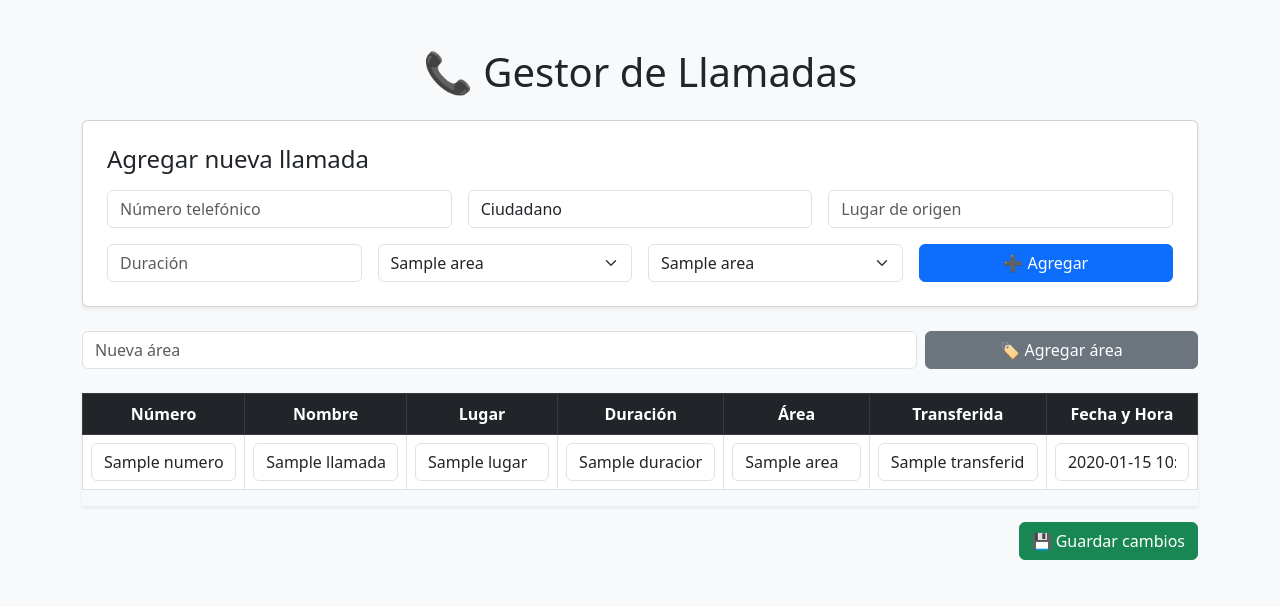
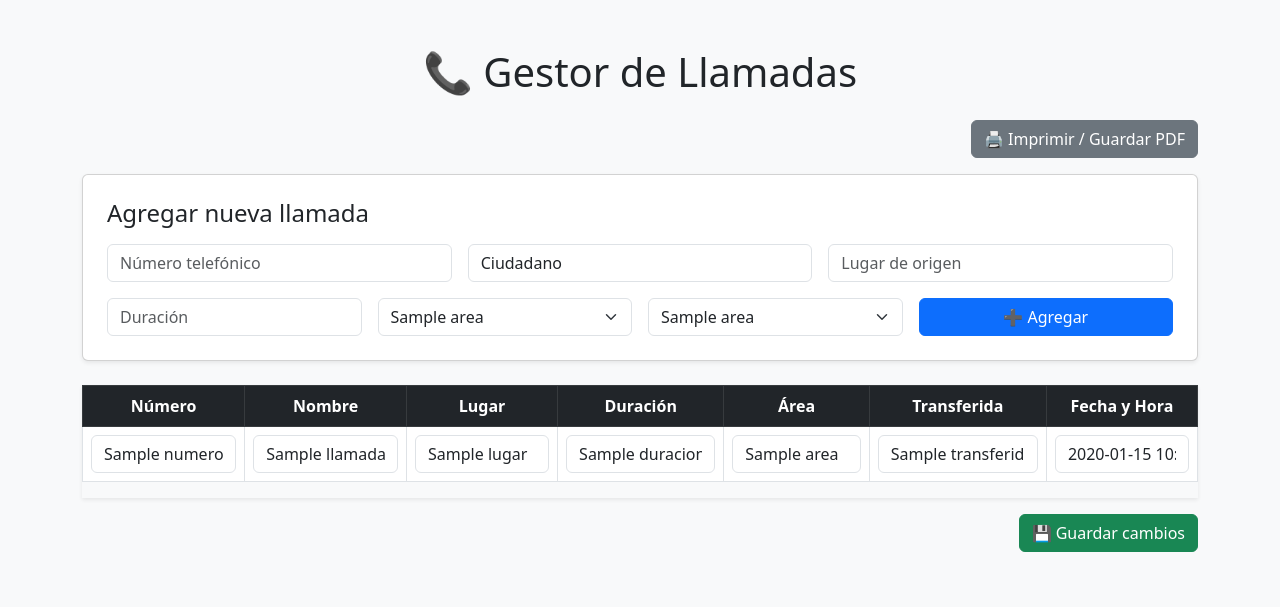
Before and after one commit to GuillenJavier/proyecto-llamadas, a Flask app: template templates/index.html in a window 1280 px wide. Shown: the top 607 px of the page. Run offline with Flask 3, Linux system fonts and the light colour scheme; the template is opened without the code that fills it: most values are stand-ins (such as "Sample title", 1, 10 or a date in 2020).

Commit message:
proyecto llamadas

```diff
--- a/app.py
+++ b/app.py
@@ -1,85 +1,50 @@
-from flask import Flask, render_template, request, redirect, session
+from flask import Flask, render_template, request, redirect
 import firebase_admin
 from firebase_admin import credentials, db
 from datetime import datetime
 
 app = Flask(__name__)
-app.secret_key = 'clave-secreta-para-session'  # Necesaria para usar sesiones (recordar área seleccionada)
 
-# Inicializa Firebase con credenciales y URL de la base de datos
+# Inicializa Firebase
 cred = credentials.Certificate("firebase-credenciales.json")
 firebase_admin.initialize_app(cred, {
     'databaseURL': 'https://callmanager-79f04-default-rtdb.firebaseio.com/'
 })
 
+# Áreas predeterminadas
+AREAS = ["Sistemas", "Desarrollo Urbano", "Obras Públicas", "Presidencia", "Atención Ciudadana"]
+
 @app.route("/", methods=["GET"])
 def index():
-    # Referencias a llamadas y áreas
-    llamadas_ref = db.reference("llamadas")
-    areas_ref = db.reference("areas")
-
-    # Obtener llamadas y áreas desde Firebase
-    llamadas = llamadas_ref.get() or {}
-    areas = areas_ref.get() or {}
-
-    # Obtener el área predeterminada desde la sesión (si no, usar "Sistemas")
-    area_predeterminada = session.get("area_predeterminada", "Sistemas")
-
-    # Renderizar la plantilla HTML con los datos
-    return render_template("index.html", llamadas=llamadas, areas=areas, area_predeterminada=area_predeterminada)
+    ref = db.reference("llamadas")
+    llamadas = ref.get() or {}
+    return render_template("index.html", llamadas=llamadas, areas=AREAS)
 
 @app.route("/agregar", methods=["POST"])
 def agregar():
     ref = db.reference("llamadas")
-
-    # Obtener el área seleccionada del formulario
-    area_seleccionada = request.form["area"]
-
-    # Construir los datos de la nueva llamada
     datos_nueva_llamada = {
         "numero": request.form["numero"],
-        "nombre": request.form.get("nombre", "Ciudadano"),  # Valor por defecto "Ciudadano"
+        "nombre": request.form["nombre"] or "Ciudadano",
         "lugar": request.form["lugar"],
         "duracion": request.form["duracion"],
-        "area": area_seleccionada,
+        "area": request.form["area"],
         "transferida": request.form["transferida"],
         "fecha_hora": datetime.now().strftime("%Y-%m-%d %H:%M:%S")
     }
-
-    # Guardar la llamada en Firebase
     ref.push(datos_nueva_llamada)
-
-    # Guardar el área seleccionada en la sesión para uso futuro
-    session["area_predeterminada"] = area_seleccionada
-
     return redirect("/")
 
 @app.route("/actualizar", methods=["POST"])
 def actualizar():
-    llamadas_ref = db.reference("llamadas")
-    llamadas = llamadas_ref.get() or {}
+    ref = db.reference("llamadas")
+    llamadas = ref.get() or {}
 
-    # Recorrer todas las llamadas y actualizarlas con los datos del formulario
     for key in llamadas:
-        actualizacion = {
-            "numero": request.form.get(f"numero_{key}"),
-            "nombre": request.form.get(f"nombre_{key}"),
-            "lugar": request.form.get(f"lugar_{key}"),
-            "duracion": request.form.get(f"duracion_{key}"),
-            "area": request.form.get(f"area_{key}"),
-            "transferida": request.form.get(f"transferida_{key}"),
-            "fecha_hora": request.form.get(f"fecha_hora_{key}")
-        }
-        llamadas_ref.child(key).update(actualizacion)
+        nuevo_nombre = request.form.get(f"nombre_{key}")
+        if nuevo_nombre:
+            ref.child(key).update({"nombre": nuevo_nombre})
 
-    return redirect("/")
-
-@app.route("/agregar_area", methods=["POST"])
-def agregar_area():
-    nueva_area = request.form.get("nueva_area", "").strip()
-    if nueva_area:
-        areas_ref = db.reference("areas")
-        areas_ref.push(nueva_area)
     return redirect("/")
 
 if __name__ == "__main__":
--- a/templates/index.html
+++ b/templates/index.html
@@ -5,11 +5,40 @@
   <meta name="viewport" content="width=device-width, initial-scale=1.0" />
   <title>Gestor de Llamadas</title>
   <link href="https://cdn.jsdelivr.net/npm/bootstrap@5.3.0/dist/css/bootstrap.min.css" rel="stylesheet">
+
+  <!-- Estilos para impresión en formato horizontal -->
+  <style>
+    @media print {
+      @page {
+        size: landscape;
+      }
+      body * {
+        visibility: hidden;
+      }
+      .print-area, .print-area * {
+        visibility: visible;
+      }
+      .print-area {
+        position: absolute;
+        left: 0;
+        top: 0;
+        width: 100%;
+      }
+      button, .btn, form button {
+        display: none !important;
+      }
+    }
+  </style>
 </head>
 <body class="bg-light">
 
-  <div class="container py-5">
+  <div class="container py-5 print-area">
     <h1 class="text-center mb-4">📞 Gestor de Llamadas</h1>
+
+    <!-- Botón para imprimir o guardar PDF -->
+    <div class="text-end mb-3">
+      <button onclick="window.print()" class="btn btn-secondary">🖨️ Imprimir / Guardar PDF</button>
+    </div>
 
     <!-- Formulario para agregar nueva llamada -->
     <form method="POST" action="/agregar" class="card p-4 mb-4 shadow-sm">
@@ -29,15 +58,15 @@
         </div>
         <div class="col-md-3">
           <select name="area" class="form-select" required>
-            {% for key, area in areas.items() %}
-              <option value="{{ area }}" {% if area == area_predeterminada %}selected{% endif %}>{{ area }}</option>
+            {% for area in areas %}
+              <option value="{{ area }}" {% if area == "Sistemas" %}selected{% endif %}>{{ area }}</option>
             {% endfor %}
           </select>
         </div>
         <div class="col-md-3">
           <select name="transferida" class="form-select" required>
-            {% for key, area in areas.items() %}
-              <option value="{{ area }}">{{ area }}</option>
+            {% for area in areas %}
+              <option value="{{ area }}" {% if area == "Sistemas" %}selected{% endif %}>{{ area }}</option>
             {% endfor %}
           </select>
         </div>
@@ -47,19 +76,7 @@
       </div>
     </form>
 
-    <!-- Formulario para agregar nuevas áreas -->
-    <form method="POST" action="/agregar_area" class="mb-4">
-      <div class="row g-2 align-items-center">
-        <div class="col-md-9">
-          <input type="text" name="nueva_area" class="form-control" placeholder="Nueva área" required>
-        </div>
-        <div class="col-md-3 d-grid">
-          <button type="submit" class="btn btn-secondary">🏷️ Agregar área</button>
-        </div>
-      </div>
-    </form>
-
-    <!-- Tabla para editar llamadas existentes -->
+    <!-- Tabla de llamadas existentes -->
     <form method="POST" action="/actualizar">
       <div class="table-responsive shadow-sm">
         <table class="table table-bordered table-hover align-middle bg-white">
@@ -77,13 +94,15 @@
           <tbody>
             {% for key, llamada in llamadas.items() %}
             <tr>
-          <td><input name="numero_{{ key }}" class="form-control" value="{{ llamada.numero }}" readonly></td>
-          <td><input name="nombre_{{ key }}" class="form-control" value="{{ llamada.nombre }}"></td>
-          <td><input name="lugar_{{ key }}" class="form-control" value="{{ llamada.lugar }}" readonly></td>
-          <td><input name="duracion_{{ key }}" class="form-control" value="{{ llamada.duracion }}" readonly></td>
-          <td><input name="area_{{ key }}" class="form-control" value="{{ llamada.area }}" readonly></td>
-          <td><input name="transferida_{{ key }}" class="form-control" value="{{ llamada.transferida }}" readonly></td>
-          <td><input name="fecha_hora_{{ key }}" class="form-control" value="{{ llamada.fecha_hora }}" readonly></td>
+              <td><input class="form-control" value="{{ llamada.numero }}" readonly></td>
+              <td>
+                <input name="nombre_{{ key }}" class="form-control" value="{{ llamada.nombre }}">
+              </td>
+              <td><input class="form-control" value="{{ llamada.lugar }}" readonly></td>
+              <td><input class="form-control" value="{{ llamada.duracion }}" readonly></td>
+              <td><input class="form-control" value="{{ llamada.area }}" readonly></td>
+              <td><input class="form-control" value="{{ llamada.transferida }}" readonly></td>
+              <td><input class="form-control" value="{{ llamada.fecha_hora }}" readonly></td>
             </tr>
             {% endfor %}
           </tbody>
@@ -93,7 +112,7 @@
         <button type="submit" class="btn btn-success">💾 Guardar cambios</button>
       </div>
     </form>
-
+  </div>
 
 </body>
 </html>
```
Lines whose indentation alone changed are shown as unchanged.
